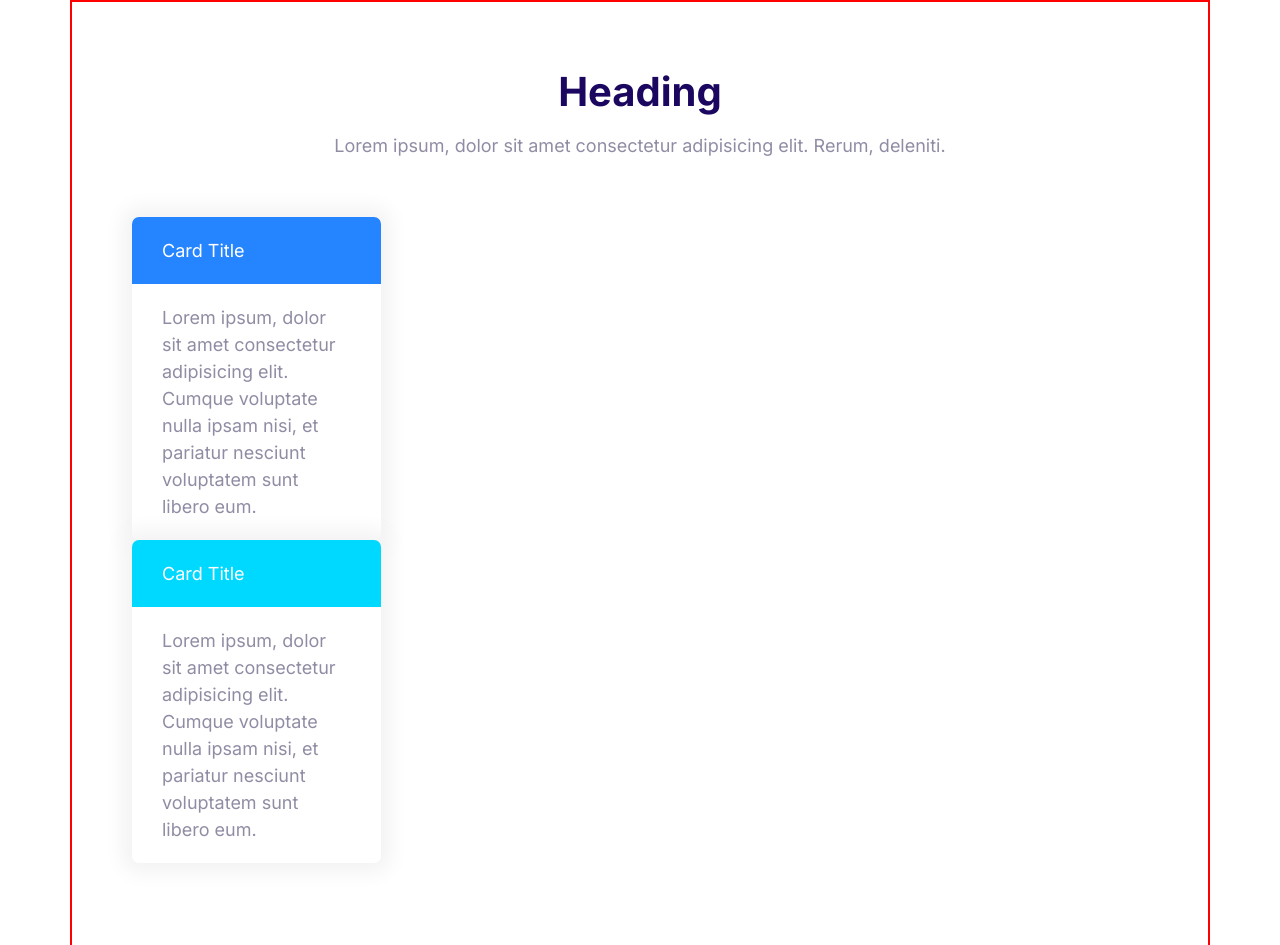
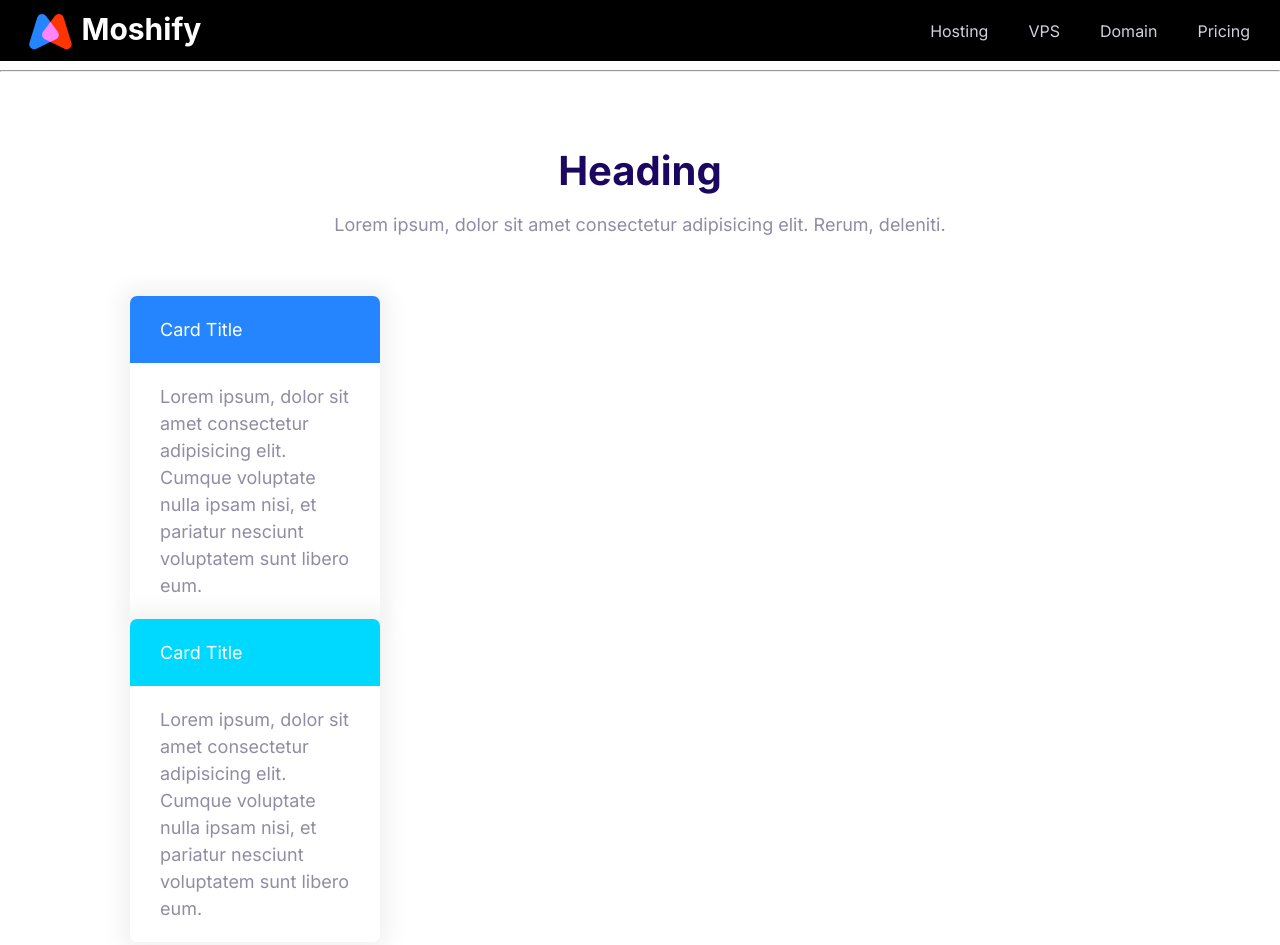
Before and after one commit to mallikgarjuna/moshify, a plain HTML site: page index.html in a window 1280 px wide. Shown: the top 945 px of the page. Drawn offline with Linux system fonts and the light colour scheme.

Commit message:
Build the Navigation Bar component

```diff
--- a/css/styles.css
+++ b/css/styles.css
@@ -593,7 +593,7 @@ write css */
 .block {
     --padding-vertical: 6rem;
     padding: var(--padding-vertical) 2rem;
-    border: 2px solid red;
+    /* border: 2px solid red; */
     /* text-align: center; */
 }
 
@@ -628,3 +628,67 @@ write css */
     max-width: 1140px;
     margin: 0 auto;
 }
+
+/* Navigation Bar component */
+.nav {
+    background: #000;
+    display: flex;
+    justify-content: space-between;
+    flex-wrap: wrap;
+    padding: 0 1rem;
+    align-items: center;
+}
+
+.nav__list {
+    width: 100%;
+    margin: 0;
+}
+
+.nav__item {
+    padding: 0 2rem;
+    /* color: #d2d0db; */
+    border-bottom: 1px solid #222;
+}
+
+.nav__item > a {
+    color: #d2d0db;
+    transition: color 0.3s;
+}
+
+.nav__item > a:hover {
+    color: #fff;
+}
+
+.nav__toggler {
+    opacity: 0.5;
+    transition: box-shadow 0.15s;
+    cursor: pointer;
+}
+
+.nav.collapsible--expanded .nav__toggler {
+    opacity: 1;
+    box-shadow: 0 0 0 3px #666;
+    border-radius: 5px;
+}
+
+.nav__brand {
+    transform: translateY(5px);
+}
+
+@media screen and (min-width: 768px) {
+    .nav__toggler {
+        display: none;
+    }
+
+    .nav__list {
+        width: auto;
+        display: flex;
+        font-size: 1.6rem;
+        max-height: 100%;
+        opacity: 1;
+    }
+
+    .nav__item {
+        border: 0;
+    }
+}
--- a/index.html
+++ b/index.html
@@ -14,6 +14,22 @@
     <link rel="stylesheet" href="css/styles.css" />
   </head>
   <body>
+    <!-- Navigation Bar component -->
+    <nav class="nav collapsible">
+      <a class="nav__brand" href="/"
+        ><img src="images/logo.svg" alt="Logo of the website"
+      /></a>
+      <svg class="icon icon--white nav__toggler">
+        <use xlink:href="images/sprite.svg#menu"></use>
+      </svg>
+      <ul class="list nav__list collapsible__content">
+        <li class="nav__item"><a href="#">Hosting</a></li>
+        <li class="nav__item"><a href="#">VPS</a></li>
+        <li class="nav__item"><a href="#">Domain</a></li>
+        <li class="nav__item"><a href="#">Pricing</a></li>
+      </ul>
+    </nav>
+    <hr />
     <!-- Block componenet -->
     <section class="block container">
       <header class="block__header">
```
Also changed, not shown: components/navigationbar.html (added, +15 -0 lines), images/logo.svg (added).
